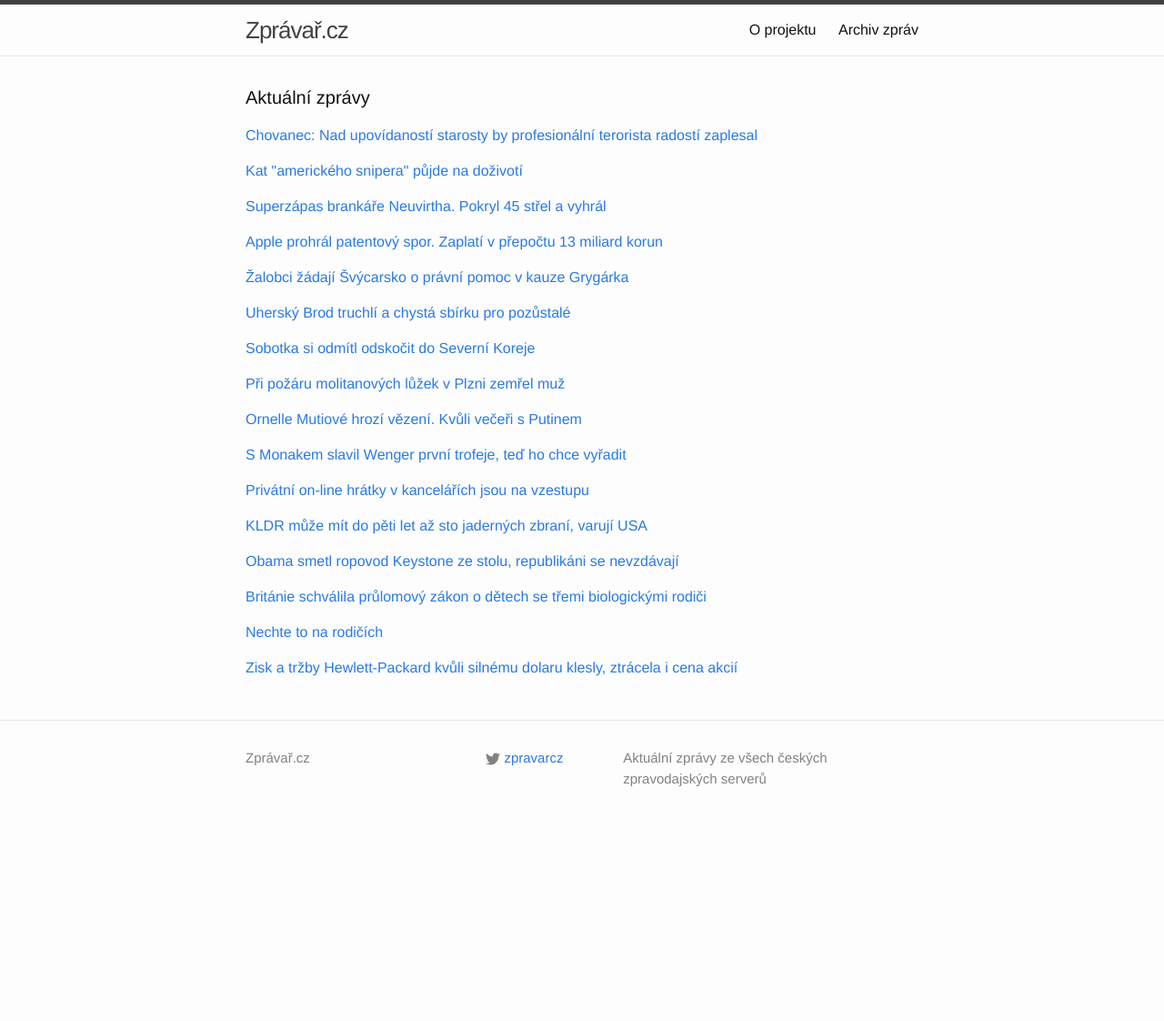
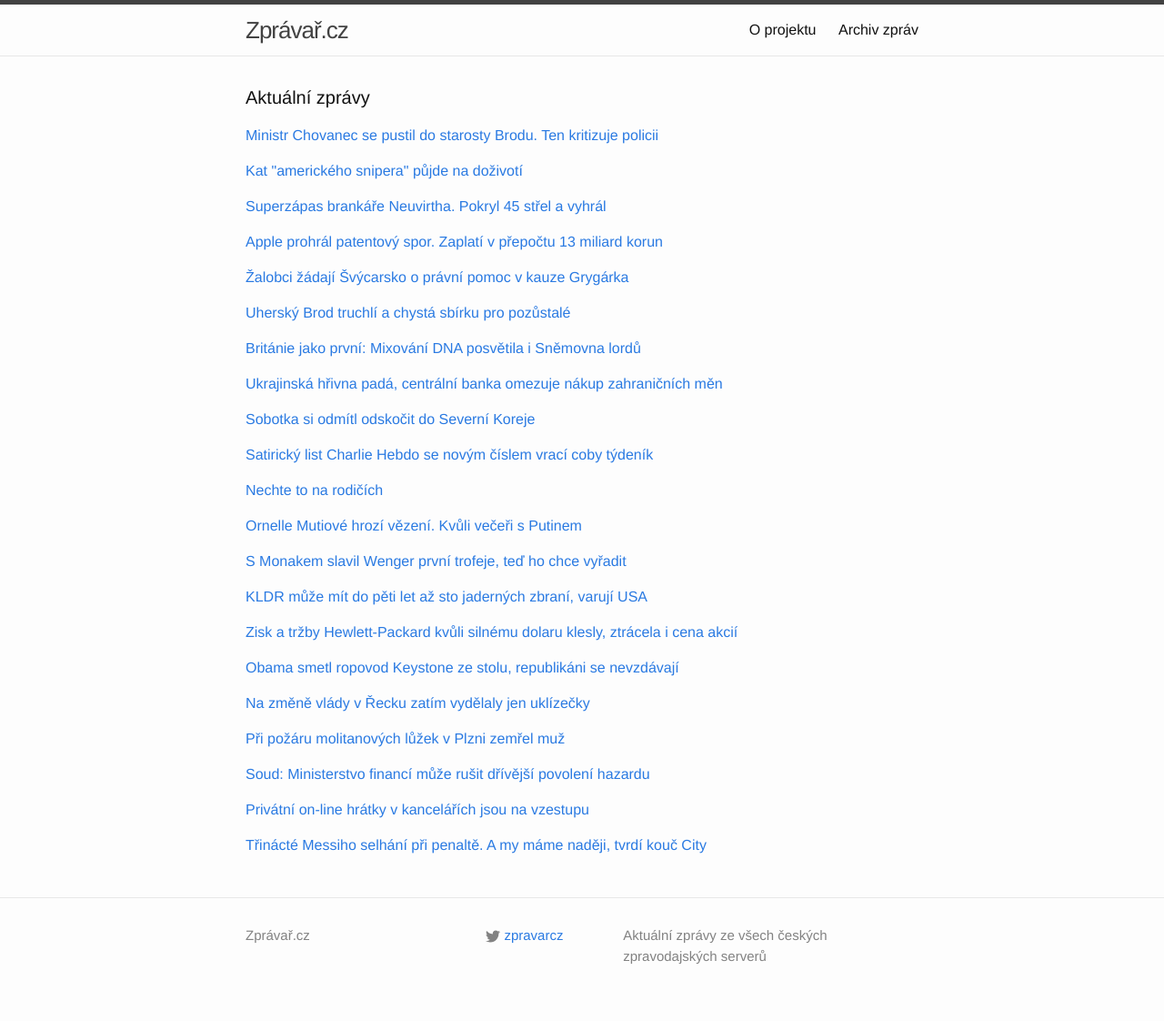
Before and after one commit to adliska/zpravar, a Jekyll site: the page built from index.html, in a window 1280 px wide. Shown: the whole page at 91% size. Built offline with Jekyll 4.4.1, drawn with Linux system fonts in a browser that asks for light colours; before the commit the page ends 927 px from its top, so only the background shows below that.

Commit message:
zpravar news update

```diff
--- a/index.html
+++ b/index.html
@@ -5,9 +5,13 @@ layout: default
 <div class="home">
     <h1 class="page-heading">Aktuální zprávy</h1>
 
-<p><a href="javascript:;" onclick="toggle_visibility('zpravy0')">Chovanec: Nad upovídaností starosty by profesionální terorista radostí zaplesal</a></p>
+<p><a href="javascript:;" onclick="toggle_visibility('zpravy0')">Ministr Chovanec se pustil do starosty Brodu. Ten kritizuje policii</a></p>
 <div id="zpravy0" style="display:none">
 <ul>
+<li><a href=http://echo24.cz/a/wNMH4>Ministr Chovanec se pustil do starosty Brodu. Ten kritizuje policii - echo24.cz</a></li>
+<li><a href=http://www.tyden.cz/rubriky/domaci/terorista-by-zaplesal-kritizuje-ministr-starostu-brodu-po-utoku_334435.html>Terorista by zaplesal, kritizuje ministr starostu Brodu po útoku - www.tyden.cz</a></li>
+<li><a href=http://zpravy.e15.cz/domaci/udalosti/strelba-v-uherskem-brodu-ministr-chovanec-zkritizoval-starostu-za-upovidanost-1166425>Střelba v Uherském Brodu. Ministr Chovanec zkritizoval starostu za "upovídanost" - zpravy.e15.cz</a></li>
+<li><a href=http://www.tyden.cz/rubriky/domaci/profesionalni-terorista-by-zaplesal-kritizuje-ministr-starostu-brodu-po-utoku_334435.html>Profesionální terorista by zaplesal, kritizuje ministr starostu Brodu po útoku - www.tyden.cz</a></li>
 <li><a href=http://www.denik.cz/z_domova/chovanec-nad-upovidanosti-starosty-by-profesionalni-terorista-radosti-zaplesal-2.html>Chovanec: Nad upovídaností starosty by profesionální terorista radostí zaplesal - www.denik.cz</a></li>
 <li><a href=http://www.lidovky.cz/starostova-upovidanost-byla-rizikem-kritizoval-chovanec-kvuli-brodu-1ew-/zpravy-domov.aspx?c=A150225_100615_ln_domov_sk>Profesionální terorista by jásal, kritizoval Chovanec starostu po útoku  - www.lidovky.cz</a></li>
 <li><a href=http://www.ceskenoviny.cz/zpravy/zpravy/ministr-chovanec-kritizuje-starostu-u-brodu-za-upovidanost/1185566>Ministr Chovanec kritizuje starostu U. Brodu za "upovídanost" - www.ceskenoviny.cz</a></li>
@@ -82,75 +86,112 @@ layout: default
 <li><a href=http://www.ceskatelevize.cz/ct24/domaci/302792-na-miste-strelby-probehne-pietni-akt-chysta-se-sbirka-na-pomoc-pozustalym/>Na místě střelby proběhne pietní akt, chystá se sbírka na pomoc pozůstalým - www.ceskatelevize.cz</a></li>
 <li><a href=http://www.ceskatelevize.cz/ct24/domaci/302792-na-miste-strelby-probehne-pietni-akt-chysta-se-sbirka-na-pomoc-obetem/>Na místě střelby proběhne pietní akt, chystá se sbírka na pomoc obětem - www.ceskatelevize.cz</a></li>
 </ul>
-</div><p><a href="javascript:;" onclick="toggle_visibility('zpravy6')">Sobotka si odmítl odskočit do Severní Koreje</a></p>
+</div><p><a href="javascript:;" onclick="toggle_visibility('zpravy6')">Británie jako první: Mixování DNA posvětila i Sněmovna lordů</a></p>
 <div id="zpravy6" style="display:none">
+<ul>
+<li><a href=http://www.ceskatelevize.cz/ct24/svet/302815-britanie-jako-prvni-mixovani-dna-posvetila-i-snemovna-lordu/>Británie jako první: Mixování DNA posvětila i Sněmovna lordů - www.ceskatelevize.cz</a></li>
+<li><a href=http://www.novinky.cz/veda-skoly/362578-britanie-schvalila-prulomovy-zakon-o-detech-se-tremi-biologickymi-rodici.html>Británie schválila průlomový zákon o dětech se třemi biologickými rodiči  - www.novinky.cz</a></li>
+<li><a href=http://www.tyden.cz/rubriky/zdravi/britove-povolili-poceti-ditete-s-dna-tri-osob-prvni-na-svete_334421.html>Britové povolili početí dítěte s DNA tří osob. První na světě - www.tyden.cz</a></li>
+<li><a href=http://zpravy.idnes.cz/lordi-schvalili-dite-ze-tri-osob-da3-/zahranicni.aspx?c=A150225_071813_zahranicni_neh>Británie povolila jako první na světě početí dětí s DNA tří osob  - zpravy.idnes.cz</a></li>
+</ul>
+</div><p><a href="javascript:;" onclick="toggle_visibility('zpravy7')">Ukrajinská hřivna padá, centrální banka omezuje nákup zahraničních měn</a></p>
+<div id="zpravy7" style="display:none">
+<ul>
+<li><a href=http://www.novinky.cz/ekonomika/362600-ukrajinska-hrivna-pada-centralni-banka-omezuje-nakup-zahranicnich-men.html>Ukrajinská hřivna padá, centrální banka omezuje nákup zahraničních měn - www.novinky.cz</a></li>
+<li><a href=http://zpravy.e15.cz/byznys/finance-a-bankovnictvi/ukrajina-zakaze-komercnim-bankam-nakupy-zahranicnich-men-1166413>Ukrajina zakáže komerčním bankám nákupy zahraničních měn - zpravy.e15.cz</a></li>
+<li><a href=http://zpravy.aktualne.cz/ekonomika/hrivna-pada-ukrajinska-centralni-banka-omezila-nakupy-men/r~caae440abccc11e4ab15002590604f2e/>Hřivna padá. Ukrajinská centrální banka omezila nákupy měn - zpravy.aktualne.cz</a></li>
+<li><a href=http://www.financninoviny.cz/zpravodajstvi/zpravy/ukrajina-zvysuje-kontrolu-nad-tvrdou-menou-kvuli-podpore-hrivny/1185556>Ukrajina zvyšuje kontrolu nad tvrdou měnou kvůli podpoře hřivny - www.financninoviny.cz</a></li>
+</ul>
+</div><p><a href="javascript:;" onclick="toggle_visibility('zpravy8')">Sobotka si odmítl odskočit do Severní Koreje</a></p>
+<div id="zpravy8" style="display:none">
 <ul>
 <li><a href=http://www.novinky.cz/zahranicni/svet/362575-sobotka-si-odmitl-odskocit-do-severni-koreje.html>Sobotka si odmítl odskočit do Severní Koreje - www.novinky.cz</a></li>
 <li><a href=http://www.ceskatelevize.cz/ct24/svet/302801-sobotka-na-horke-pude-navstivil-hranici-jizni-a-severni-koreje/>Sobotka na horké půdě: navštívil hranici Jižní a Severní Koreje - www.ceskatelevize.cz</a></li>
 <li><a href=http://www.novinky.cz/zahranicni/svet/362575-premier-sobotka-navstivil-hranici-mezi-znepratelenymi-korejemi.html>Premiér Sobotka navštívil hranici mezi znepřátelenými Korejemi  - www.novinky.cz</a></li>
 <li><a href=http://www.ceskenoviny.cz/zpravy/zpravy/premier-sobotka-navstivil-hranici-jizni-a-severni-koreje/1185499>Premiér Sobotka navštívil hranici Jižní a Severní Koreje - www.ceskenoviny.cz</a></li>
 </ul>
-</div><p><a href="javascript:;" onclick="toggle_visibility('zpravy7')">Při požáru molitanových lůžek v Plzni zemřel muž</a></p>
-<div id="zpravy7" style="display:none">
+</div><p><a href="javascript:;" onclick="toggle_visibility('zpravy9')">Satirický list Charlie Hebdo se novým číslem vrací coby týdeník</a></p>
+<div id="zpravy9" style="display:none">
+<ul>
+<li><a href=http://www.ceskenoviny.cz/zpravy/zpravy/satiricky-list-charlie-hebdo-se-novym-cislem-vraci-coby-tydenik/1185484>Satirický list Charlie Hebdo se novým číslem vrací coby týdeník - www.ceskenoviny.cz</a></li>
+<li><a href=http://www.ceskatelevize.cz/ct24/svet/302811-charlie-hebdo-jde-po-delsi-pauze-do-bezneho-prodeje/>Charlie Hebdo jde po delší pauze do běžného prodeje - www.ceskatelevize.cz</a></li>
+<li><a href=http://www.ceskenoviny.cz/zpravy/zpravy/charlie-hebdo-vydava-po-utocich-teroristu-prvni-bezne-cislo/1185484>Charlie Hebdo vydává po útocích teroristů první běžné číslo - www.ceskenoviny.cz</a></li>
+</ul>
+</div><p><a href="javascript:;" onclick="toggle_visibility('zpravy10')">Nechte to na rodičích</a></p>
+<div id="zpravy10" style="display:none">
+<ul>
+<li><a href=http://HN.IHNED.CZ/c1-63588200-nechte-to-na-rodicich>Nechte to na rodičích - HN.IHNED.CZ</a></li>
+<li><a href=http://zpravy.aktualne.cz/domaci/ministryne-chce-dostat-otce-na-rodicovskou-sahne-na-penize/r~dae71a02bc6f11e4b6d20025900fea04/>Ministryně chce dostat otce na rodičovskou, sáhne na peníze - zpravy.aktualne.cz</a></li>
+<li><a href=http://HN.IHNED.CZ/c1-63588250-ministryne-marksova-chce-ulevy-pro-firmy-ktere-daji-praci-matkam-s-detmi>Ministryně Marksová chce úlevy pro firmy, které dají práci matkám s dětmi - HN.IHNED.CZ</a></li>
+</ul>
+</div><p><a href="javascript:;" onclick="toggle_visibility('zpravy11')">Ornelle Mutiové hrozí vězení. Kvůli večeři s Putinem</a></p>
+<div id="zpravy11" style="display:none">
+<ul>
+<li><a href=http://www.tyden.cz/rubriky/zahranici/rusko-a-okoli/ornelle-mutiove-hrozi-vezeni-kvuli-veceri-s-putinem_334442.html>Ornelle Mutiové hrozí vězení. Kvůli večeři s Putinem - www.tyden.cz</a></li>
+<li><a href=http://revue.idnes.cz/ornella-muti-a-vladimir-putin-vezeni-dsc-/lidicky.aspx?c=A150225_083639_lidicky_zar>Ornella Muti kvůli večeři s Putinem dostala pokutu a hrozí jí vězení - revue.idnes.cz</a></li>
+<li><a href=http://www.lidovky.cz/ornelle-mutiove-hrozi-vezeni-kvuli-davne-veceri-s-putinem-pnv-/lide.aspx?c=A150224_213634_lide_hm>Ornelle Mutiové hrozí vězení. Kvůli dávné večeři s Putinem  - www.lidovky.cz</a></li>
+</ul>
+</div><p><a href="javascript:;" onclick="toggle_visibility('zpravy12')">S Monakem slavil Wenger první trofeje, teď ho chce vyřadit</a></p>
+<div id="zpravy12" style="display:none">
+<ul>
+<li><a href=http://sport.aktualne.cz/s-monakem-slavil-wenger-prvni-trofeje-ted-ho-chce-vyradit/r~64330ffcbc3c11e49fc3002590604f2e/>S Monakem slavil Wenger první trofeje, teď ho chce vyřadit - sport.aktualne.cz</a></li>
+<li><a href=http://www.tyden.cz/rubriky/sport/fotbal/evropske-pohary/wenger-proti-svemu-monaku-arsenal-chce-zlomit-prokleti_334390.html>Wenger proti \"svému\" Monaku. Arsenal chce zlomit prokletí - www.tyden.cz</a></li>
+<li><a href=http://www.tyden.cz/rubriky/sport/fotbal/evropske-pohary/wenger-proti-svemu-monaku-arsenal-chce-zlomit-osmifinalove-prokleti_334390.html>Wenger proti \"svému\" Monaku. Arsenal chce zlomit osmifinálové prokletí - www.tyden.cz</a></li>
+</ul>
+</div><p><a href="javascript:;" onclick="toggle_visibility('zpravy13')">KLDR může mít do pěti let až sto jaderných zbraní, varují USA</a></p>
+<div id="zpravy13" style="display:none">
+<ul>
+<li><a href=http://www.novinky.cz/zahranicni/svet/362581-kldr-muze-mit-do-peti-let-az-sto-jadernych-zbrani-varuji-usa.html>KLDR může mít do pěti let až sto jaderných zbraní, varují USA - www.novinky.cz</a></li>
+<li><a href=http://www.novinky.cz/zahranicni/svet/362581-kldr-muze-jich-mit-do-peti-let-az-sto-jadernych-zbrani-varuji-usa.html>KLDR může jich mít do pěti let až sto jaderných zbraní, varují USA - www.novinky.cz</a></li>
+<li><a href=http://www.ceskenoviny.cz/zpravy/zpravy/experti-kldr-by-mohla-mit-do-peti-let-asi-100-jadernych-nalozi/1185480>Experti: KLDR by mohla mít do pěti let asi 100 jaderných náloží - www.ceskenoviny.cz</a></li>
+</ul>
+</div><p><a href="javascript:;" onclick="toggle_visibility('zpravy14')">Zisk a tržby Hewlett-Packard kvůli silnému dolaru klesly, ztrácela i cena akcií</a></p>
+<div id="zpravy14" style="display:none">
+<ul>
+<li><a href=http://byznys.ihned.cz/c1-63589580-zisk-a-trzby-hewlett-packard-kvuli-silnemu-dolaru-klesly-ztracela-i-cena-akcii>Zisk a tržby Hewlett-Packard kvůli silnému dolaru klesly, ztrácela i cena akcií - byznys.ihned.cz</a></li>
+<li><a href=http://byznys.ihned.cz/c1-63589580-zisk-a-trzby-hewlett-packard-kvuli-silnemu-dolaru-klesly-cena-akcii-sla-dolu>Zisk a tržby Hewlett-Packard kvůli silnému dolaru klesly, cena akcií šla dolů - byznys.ihned.cz</a></li>
+<li><a href=http://e-svet.e15.cz/it-byznys/zisk-a-trzby-hewlett-packard-kvuli-silnemu-dolaru-klesly-1166363>Zisk a tržby Hewlett-Packard kvůli silnému dolaru klesly - e-svet.e15.cz</a></li>
+</ul>
+</div><p><a href="javascript:;" onclick="toggle_visibility('zpravy15')">Obama smetl ropovod Keystone ze stolu, republikáni se nevzdávají</a></p>
+<div id="zpravy15" style="display:none">
+<ul>
+<li><a href=http://www.ceskatelevize.cz/ct24/ekonomika/302810-obama-smetl-ropovod-keystone-ze-stolu-republikani-se-nevzdavaji/>Obama smetl ropovod Keystone ze stolu, republikáni se nevzdávají - www.ceskatelevize.cz</a></li>
+<li><a href=http://zpravy.idnes.cz/obama-vetoval-vystavbu-ropovodu-keystone-xl-fn7-/zahranicni.aspx?c=A150225_083524_zahranicni_ert>Obama vetoval výstavbu obřího ropovodu, Senát ho plánuje přehlasovat - zpravy.idnes.cz</a></li>
+<li><a href=http://byznys.ihned.cz/c1-63589560-barack-obama-vetoval-zakon-o-vystavbe-ropovodu-keystone-z-kanady>Barack Obama vetoval zákon o výstavbě ropovodu Keystone z Kanady - byznys.ihned.cz</a></li>
+</ul>
+</div><p><a href="javascript:;" onclick="toggle_visibility('zpravy16')">Na změně vlády v Řecku zatím vydělaly jen uklízečky</a></p>
+<div id="zpravy16" style="display:none">
+<ul>
+<li><a href=http://zpravy.aktualne.cz/zahranici/na-zmene-vlady-v-recku-zatim-vydelaly-jen-uklizecky/r~bd875590bcd211e486b9002590604f2e/>Na změně vlády v Řecku zatím vydělaly jen uklízečky - zpravy.aktualne.cz</a></li>
+<li><a href=http://echo24.cz/a/wjEU3>Na změně vlády v Řecku vydělaly zatím jen uklízečky - echo24.cz</a></li>
+<li><a href=http://zpravy.e15.cz/zahranicni/ekonomika/recka-vlada-odklada-ulevy-polepsili-si-jen-ministersti-vratni-a-uklizecky-1166389>Řecká vláda odkládá úlevy, polepšili si jen ministerští vrátní a uklízečky - zpravy.e15.cz</a></li>
+</ul>
+</div><p><a href="javascript:;" onclick="toggle_visibility('zpravy17')">Při požáru molitanových lůžek v Plzni zemřel muž</a></p>
+<div id="zpravy17" style="display:none">
 <ul>
 <li><a href=http://www.novinky.cz/krimi/362598-pri-pozaru-molitanovych-luzek-v-plzni-zemrel-muz.html>Při požáru molitanových lůžek v Plzni zemřel muž - www.novinky.cz</a></li>
 <li><a href=http://www.denik.cz/z_domova/v-revolucni-ulici-vyhorel-byt-20150225-mi1b.html>V Revoluční ulici v Plzni vyhořel byt, požár si vyžádal jednu oběť - www.denik.cz</a></li>
 <li><a href=http://plzen.idnes.cz/pozar-bytovka-lobzy-0lf-/plzen-zpravy.aspx?c=A150225_090157_plzen-zpravy_pp>Při požáru bytu v Plzni zemřel muž, záchranáři už ho nedokázali oživit - plzen.idnes.cz</a></li>
 </ul>
-</div><p><a href="javascript:;" onclick="toggle_visibility('zpravy8')">Ornelle Mutiové hrozí vězení. Kvůli večeři s Putinem</a></p>
-<div id="zpravy8" style="display:none">
+</div><p><a href="javascript:;" onclick="toggle_visibility('zpravy18')">Soud: Ministerstvo financí může rušit dřívější povolení hazardu</a></p>
+<div id="zpravy18" style="display:none">
 <ul>
-<li><a href=http://www.tyden.cz/rubriky/zahranici/rusko-a-okoli/ornelle-mutiove-hrozi-vezeni-kvuli-veceri-s-putinem_334442.html>Ornelle Mutiové hrozí vězení. Kvůli večeři s Putinem - www.tyden.cz</a></li>
-<li><a href=http://revue.idnes.cz/ornella-muti-a-vladimir-putin-vezeni-dsc-/lidicky.aspx?c=A150225_083639_lidicky_zar>Ornella Muti kvůli večeři s Putinem dostala pokutu a hrozí jí vězení - revue.idnes.cz</a></li>
-<li><a href=http://www.lidovky.cz/ornelle-mutiove-hrozi-vezeni-kvuli-davne-veceri-s-putinem-pnv-/lide.aspx?c=A150224_213634_lide_hm>Ornelle Mutiové hrozí vězení. Kvůli dávné večeři s Putinem  - www.lidovky.cz</a></li>
+<li><a href=http://ekonomika.idnes.cz/ministerstvo-financi-muze-rusit-drive-vydana-povoleni-hazardu-psq-/ekonomika.aspx?c=A150225_104301_ekonomika_fih>Soud: Ministerstvo financí může rušit dřívější povolení hazardu - ekonomika.idnes.cz</a></li>
+<li><a href=http://www.novinky.cz/domaci/362597-ministerstvo-financi-muze-rusit-povoleni-k-hazardu-jsou-li-v-rozporu-s-vyhlaskami-obci.html>Ministerstvo financí může rušit povolení k hazardu, jsou-li v rozporu s vyhláškami obcí - www.novinky.cz</a></li>
+<li><a href=http://www.ceskenoviny.cz/zpravy/zpravy/ministerstvo-muze-rusit-starsi-povoleni-hazardu-potvrdil-nss/1185559>Ministerstvo může rušit starší povolení hazardu, potvrdil NSS - www.ceskenoviny.cz</a></li>
 </ul>
-</div><p><a href="javascript:;" onclick="toggle_visibility('zpravy9')">S Monakem slavil Wenger první trofeje, teď ho chce vyřadit</a></p>
-<div id="zpravy9" style="display:none">
-<ul>
-<li><a href=http://sport.aktualne.cz/s-monakem-slavil-wenger-prvni-trofeje-ted-ho-chce-vyradit/r~64330ffcbc3c11e49fc3002590604f2e/>S Monakem slavil Wenger první trofeje, teď ho chce vyřadit - sport.aktualne.cz</a></li>
-<li><a href=http://www.tyden.cz/rubriky/sport/fotbal/evropske-pohary/wenger-proti-svemu-monaku-arsenal-chce-zlomit-prokleti_334390.html>Wenger proti \"svému\" Monaku. Arsenal chce zlomit prokletí - www.tyden.cz</a></li>
-<li><a href=http://www.tyden.cz/rubriky/sport/fotbal/evropske-pohary/wenger-proti-svemu-monaku-arsenal-chce-zlomit-osmifinalove-prokleti_334390.html>Wenger proti \"svému\" Monaku. Arsenal chce zlomit osmifinálové prokletí - www.tyden.cz</a></li>
-</ul>
-</div><p><a href="javascript:;" onclick="toggle_visibility('zpravy10')">Privátní on-line hrátky v kancelářích jsou na vzestupu</a></p>
-<div id="zpravy10" style="display:none">
+</div><p><a href="javascript:;" onclick="toggle_visibility('zpravy19')">Privátní on-line hrátky v kancelářích jsou na vzestupu</a></p>
+<div id="zpravy19" style="display:none">
 <ul>
 <li><a href=http://www.novinky.cz/kariera/362479-privatni-on-line-hratky-v-kancelarich-jsou-na-vzestupu.html>Privátní on-line hrátky v kancelářích jsou na vzestupu - www.novinky.cz</a></li>
 <li><a href=http://www.denik.cz/ekonomika/cesi-v-praci-prolelkuji-52-minut-denne-20150224.html>Češi v práci prolelkují 52 minut denně - www.denik.cz</a></li>
 <li><a href=http://finance.idnes.cz/zneuzivani-pracovniho-casu-v-ceskych-firmach-faa-/podnikani.aspx?c=A150224_102219_podnikani_sov>Doba, kterou Češi prolelkují v práci, stoupá. Zaměstnavatelé se brání - finance.idnes.cz</a></li>
 </ul>
-</div><p><a href="javascript:;" onclick="toggle_visibility('zpravy11')">KLDR může mít do pěti let až sto jaderných zbraní, varují USA</a></p>
-<div id="zpravy11" style="display:none">
+</div><p><a href="javascript:;" onclick="toggle_visibility('zpravy20')">Třinácté Messiho selhání při penaltě. A my máme naději, tvrdí kouč City</a></p>
+<div id="zpravy20" style="display:none">
 <ul>
-<li><a href=http://www.novinky.cz/zahranicni/svet/362581-kldr-muze-mit-do-peti-let-az-sto-jadernych-zbrani-varuji-usa.html>KLDR může mít do pěti let až sto jaderných zbraní, varují USA - www.novinky.cz</a></li>
-<li><a href=http://www.novinky.cz/zahranicni/svet/362581-kldr-muze-jich-mit-do-peti-let-az-sto-jadernych-zbrani-varuji-usa.html>KLDR může jich mít do pěti let až sto jaderných zbraní, varují USA - www.novinky.cz</a></li>
-<li><a href=http://www.ceskenoviny.cz/zpravy/zpravy/experti-kldr-by-mohla-mit-do-peti-let-asi-100-jadernych-nalozi/1185480>Experti: KLDR by mohla mít do pěti let asi 100 jaderných náloží - www.ceskenoviny.cz</a></li>
-</ul>
-</div><p><a href="javascript:;" onclick="toggle_visibility('zpravy12')">Obama smetl ropovod Keystone ze stolu, republikáni se nevzdávají</a></p>
-<div id="zpravy12" style="display:none">
-<ul>
-<li><a href=http://www.ceskatelevize.cz/ct24/ekonomika/302810-obama-smetl-ropovod-keystone-ze-stolu-republikani-se-nevzdavaji/>Obama smetl ropovod Keystone ze stolu, republikáni se nevzdávají - www.ceskatelevize.cz</a></li>
-<li><a href=http://zpravy.idnes.cz/obama-vetoval-vystavbu-ropovodu-keystone-xl-fn7-/zahranicni.aspx?c=A150225_083524_zahranicni_ert>Obama vetoval výstavbu obřího ropovodu, Senát ho plánuje přehlasovat - zpravy.idnes.cz</a></li>
-<li><a href=http://byznys.ihned.cz/c1-63589560-barack-obama-vetoval-zakon-o-vystavbe-ropovodu-keystone-z-kanady>Barack Obama vetoval zákon o výstavbě ropovodu Keystone z Kanady - byznys.ihned.cz</a></li>
-</ul>
-</div><p><a href="javascript:;" onclick="toggle_visibility('zpravy13')">Británie schválila průlomový zákon o dětech se třemi biologickými rodiči </a></p>
-<div id="zpravy13" style="display:none">
-<ul>
-<li><a href=http://www.novinky.cz/veda-skoly/362578-britanie-schvalila-prulomovy-zakon-o-detech-se-tremi-biologickymi-rodici.html>Británie schválila průlomový zákon o dětech se třemi biologickými rodiči  - www.novinky.cz</a></li>
-<li><a href=http://www.tyden.cz/rubriky/zdravi/britove-povolili-poceti-ditete-s-dna-tri-osob-prvni-na-svete_334421.html>Britové povolili početí dítěte s DNA tří osob. První na světě - www.tyden.cz</a></li>
-<li><a href=http://zpravy.idnes.cz/lordi-schvalili-dite-ze-tri-osob-da3-/zahranicni.aspx?c=A150225_071813_zahranicni_neh>Británie povolila jako první na světě početí dětí s DNA tří osob  - zpravy.idnes.cz</a></li>
-</ul>
-</div><p><a href="javascript:;" onclick="toggle_visibility('zpravy14')">Nechte to na rodičích</a></p>
-<div id="zpravy14" style="display:none">
-<ul>
-<li><a href=http://HN.IHNED.CZ/c1-63588200-nechte-to-na-rodicich>Nechte to na rodičích - HN.IHNED.CZ</a></li>
-<li><a href=http://zpravy.aktualne.cz/domaci/ministryne-chce-dostat-otce-na-rodicovskou-sahne-na-penize/r~dae71a02bc6f11e4b6d20025900fea04/>Ministryně chce dostat otce na rodičovskou, sáhne na peníze - zpravy.aktualne.cz</a></li>
-<li><a href=http://HN.IHNED.CZ/c1-63588250-ministryne-marksova-chce-ulevy-pro-firmy-ktere-daji-praci-matkam-s-detmi>Ministryně Marksová chce úlevy pro firmy, které dají práci matkám s dětmi - HN.IHNED.CZ</a></li>
-</ul>
-</div><p><a href="javascript:;" onclick="toggle_visibility('zpravy15')">Zisk a tržby Hewlett-Packard kvůli silnému dolaru klesly, ztrácela i cena akcií</a></p>
-<div id="zpravy15" style="display:none">
-<ul>
-<li><a href=http://byznys.ihned.cz/c1-63589580-zisk-a-trzby-hewlett-packard-kvuli-silnemu-dolaru-klesly-ztracela-i-cena-akcii>Zisk a tržby Hewlett-Packard kvůli silnému dolaru klesly, ztrácela i cena akcií - byznys.ihned.cz</a></li>
-<li><a href=http://byznys.ihned.cz/c1-63589580-zisk-a-trzby-hewlett-packard-kvuli-silnemu-dolaru-klesly-cena-akcii-sla-dolu>Zisk a tržby Hewlett-Packard kvůli silnému dolaru klesly, cena akcií šla dolů - byznys.ihned.cz</a></li>
-<li><a href=http://e-svet.e15.cz/it-byznys/zisk-a-trzby-hewlett-packard-kvuli-silnemu-dolaru-klesly-1166363>Zisk a tržby Hewlett-Packard kvůli silnému dolaru klesly - e-svet.e15.cz</a></li>
+<li><a href=http://fotbal.idnes.cz/messi-selhal-a-nepromenil-penaltu-manchester-city-se-chytil-nadeje-1dg-/fot_pohary.aspx?c=A150225_104935_fot_pohary_min>Třinácté Messiho selhání při penaltě. A my máme naději, tvrdí kouč City - fotbal.idnes.cz</a></li>
+<li><a href=http://www.rozhlas.cz/_zprava/zahozena-messiho-penalta-nam-dala-nadeji-na-postup-veri-v-manchesteru-city--1459586>Zahozená Messiho penalta nám dala naději na postup, věří v Manchesteru City - www.rozhlas.cz</a></li>
+<li><a href=http://fotbal.idnes.cz/ohlasy-barcelona-manchester-city-luis-suarez-fan-/fot_pohary.aspx?c=A150225_014113_fot_pohary_elv>Hvězdné duo Messi-Neymar zastínil útočník číslo tři, Luis Suárez - fotbal.idnes.cz</a></li>
 </ul>
 </div></div>
```
